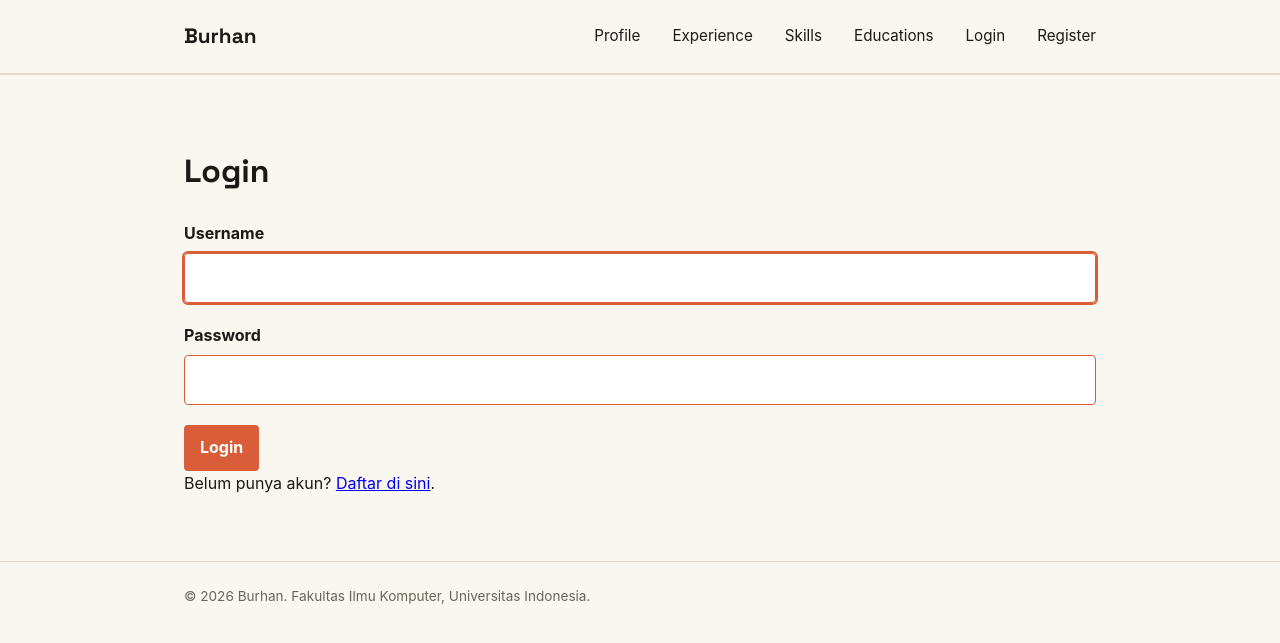
After one commit to SuruuriIsyaAlfaruq2/myportofolio, a Django app: page /login/ in a window 1280 px wide. The commit adds this page. Shown: the top 643 px of the page. Run offline with Django 5.2, Linux system fonts and the light colour scheme.

Commit message:
Menambahkan Autentikasi, Daftar, Login, dan Logout
Menerapkan Session, Cookies, dan CSRF

Menerapkan Authorization

```diff
--- a/main/urls.py
+++ b/main/urls.py
@@ -17,6 +17,12 @@ from main.views import (
     edit_experience,
     edit_skills,
     edit_educations,
+    register,
+    login_user,
+    logout_user,
+    toggle_star_educations,
+    toggle_star_experience,
+    toggle_star_skills,
     )
 
 app_name = "main"
@@ -38,4 +44,10 @@ urlpatterns = [
     path("experience/<uuid:experience_id>/edit/",edit_experience,name="edit_experience"),
     path("skills/<uuid:skills_id>/edit/",edit_skills,name="edit_skills"),
     path("educations/<uuid:educations_id>/edit/",edit_educations,name="edit_educations"),
+    path("register/", register, name="register"),
+    path("login/", login_user, name="login"),
+    path("logout/", logout_user, name="logout"),
+    path("experience/<uuid:experience_id>/star/",toggle_star_experience,name="toggle_star_experience"),
+    path("skills/<uuid:skills_id>/star/",toggle_star_skills,name="toggle_star_skills"),
+    path("educations/<uuid:educations_id>/star/",toggle_star_educations,name="toggle_star_educations"),
 ]
--- a/main/views.py
+++ b/main/views.py
@@ -1,7 +1,12 @@
 # from django.shortcuts import render
 
 # Create your views here.
+from django.contrib.auth.decorators import login_required
+from django.core.exceptions import PermissionDenied
+import datetime
 from django.contrib import messages
+from django.contrib.auth import login, logout
+from django.contrib.auth.forms import AuthenticationForm, UserCreationForm
 from django.core import serializers
 from django.http import HttpResponse
 from django.shortcuts import get_object_or_404, redirect, render
@@ -11,6 +16,7 @@ from main.models import Experience, Skills, Educations
 
 
 def show_main(request):
+    last_login = request.COOKIES.get('last_login', 'Belum ada sesi login / Cookie tidak ditemukan')
     context = {
         "name": "Suruuri Isya Alfaruq",
         "npm": "2506548080",
@@ -18,6 +24,7 @@ def show_main(request):
         "bio": (
             "IS student at Universitas Indonesia with strong interest in programming, data management, IT business processes, and information systems management. Skilled in problem solving, teamwork, and communication, with a commitment to continuous learning. Actively seeking opportunities such as projects, internships, or organizational roles to further develop and apply my skills in the IT field."
         ),
+        "last_login": last_login,
     }
     return render(request, "index.html", context)
 
@@ -72,7 +79,14 @@ def show_educations(request):
     }
     return render(request, "educations.html", context)
 
+@login_required(login_url="/login/")
 def create_experience(request):
+    # Dua baris berikut yang ditambahkan pada langkah ini.
+    # Cek apakah akun yang sedang login adalah superuser (admin/kamu);
+    # kalau bukan, hentikan permintaannya dengan 403.
+    if not request.user.is_superuser:
+        raise PermissionDenied
+
     form = ExperienceForm(request.POST or None)
 
     if request.method == "POST" and form.is_valid():
@@ -86,7 +100,14 @@ def create_experience(request):
     }
     return render(request, "experience_form.html", context)
 
+@login_required(login_url="/login/")
 def create_education(request):
+    # Dua baris berikut yang ditambahkan pada langkah ini.
+    # Cek apakah akun yang sedang login adalah superuser (admin/kamu);
+    # kalau bukan, hentikan permintaannya dengan 403.
+    if not request.user.is_superuser:
+        raise PermissionDenied
+
     form = EducationsForm(request.POST or None)
 
     if request.method == "POST" and form.is_valid():
@@ -100,8 +121,14 @@ def create_education(request):
     }
     return render(request, "educations_form.html", context)
 
+@login_required(login_url="/login/")
+def create_skill(request):
+    # Dua baris berikut yang ditambahkan pada langkah ini.
+    # Cek apakah akun yang sedang login adalah superuser (admin/kamu);
+    # kalau bukan, hentikan permintaannya dengan 403.
+    if not request.user.is_superuser:
+        raise PermissionDenied
 
-def create_skill(request):
     form = SkillsForm(request.POST or None)
 
     if request.method == "POST" and form.is_valid():
@@ -122,7 +149,7 @@ def get_experiences_json(request):
     if title_query:
         experiences = experiences.filter(title__icontains=title_query)
 
-    experiences_json = serializers.serialize("json", experiences)
+    experiences_json = serializers.serialize("json", experiences, use_natural_foreign_keys=True)
     return HttpResponse(experiences_json, content_type="application/json")
 
 
@@ -133,7 +160,7 @@ def get_skills_json(request):
     if title_query:
         skills = skills.filter(title__icontains=title_query)
 
-    skills_json = serializers.serialize("json", skills)
+    skills_json = serializers.serialize("json", skills, use_natural_foreign_keys=True)
     return HttpResponse(skills_json, content_type="application/json")
 
 
@@ -144,10 +171,17 @@ def get_educations_json(request):
     if institution_query:
         educations = educations.filter(institution__icontains=institution_query)
 
-    educations_json = serializers.serialize("json", educations)
+    educations_json = serializers.serialize("json", educations, use_natural_foreign_keys=True)
     return HttpResponse(educations_json, content_type="application/json")
 
+@login_required(login_url="/login/")
 def delete_skill(request, skills_id):
+    # Dua baris berikut yang ditambahkan pada langkah ini.
+    # Cek apakah akun yang sedang login adalah superuser (admin/kamu);
+    # kalau bukan, hentikan permintaannya dengan 403.
+    if not request.user.is_superuser:
+        raise PermissionDenied
+
     skill = get_object_or_404(Skills, pk=skills_id)
 
     if request.method == "POST":
@@ -157,7 +191,14 @@ def delete_skill(request, skills_id):
 
     return redirect("main:show_skills")
 
+@login_required(login_url="/login/")
 def delete_education(request, education_id):
+    # Dua baris berikut yang ditambahkan pada langkah ini.
+    # Cek apakah akun yang sedang login adalah superuser (admin/kamu);
+    # kalau bukan, hentikan permintaannya dengan 403.
+    if not request.user.is_superuser:
+        raise PermissionDenied
+
     education = get_object_or_404(Educations, pk=education_id)
 
     if request.method == "POST":
@@ -167,7 +208,14 @@ def delete_education(request, education_id):
 
     return redirect("main:show_educations")
 
+@login_required(login_url="/login/")
 def delete_experience(request, experience_id):
+    # Dua baris berikut yang ditambahkan pada langkah ini.
+    # Cek apakah akun yang sedang login adalah superuser (admin/kamu);
+    # kalau bukan, hentikan permintaannya dengan 403.
+    if not request.user.is_superuser:
+        raise PermissionDenied
+
     experience = get_object_or_404(Experience, pk=experience_id)
 
     if request.method == "POST":
@@ -177,8 +225,14 @@ def delete_experience(request, experience_id):
 
     return redirect("main:show_experience")
 
-#dipindahkan supaya berkumpul dengan edit lainnya
+@login_required(login_url="/login/")
 def edit_experience(request, experience_id):
+    # Dua baris berikut yang ditambahkan pada langkah ini.
+    # Cek apakah akun yang sedang login adalah superuser (admin/kamu);
+    # kalau bukan, hentikan permintaannya dengan 403.
+    if not request.user.is_superuser:
+        raise PermissionDenied
+
     experience = get_object_or_404(Experience, pk=experience_id)
 
     form = ExperienceForm(request.POST or None, instance=experience)
@@ -194,7 +248,15 @@ def edit_experience(request, experience_id):
         "experience" : experience,
     }
     return render(request, "edit_experience.html", context)
+
+@login_required(login_url="/login/")
 def edit_skills(request, skills_id):
+    # Dua baris berikut yang ditambahkan pada langkah ini.
+    # Cek apakah akun yang sedang login adalah superuser (admin/kamu);
+    # kalau bukan, hentikan permintaannya dengan 403.
+    if not request.user.is_superuser:
+        raise PermissionDenied
+
     skills = get_object_or_404(Skills, pk=skills_id)
 
     form = SkillsForm(request.POST or None, instance=skills)
@@ -210,7 +272,15 @@ def edit_skills(request, skills_id):
         "experience" : skills,
     }
     return render(request, "edit_skills.html", context)
+
+@login_required(login_url="/login/")
 def edit_educations(request, educations_id):
+    # Dua baris berikut yang ditambahkan pada langkah ini.
+    # Cek apakah akun yang sedang login adalah superuser (admin/kamu);
+    # kalau bukan, hentikan permintaannya dengan 403.
+    if not request.user.is_superuser:
+        raise PermissionDenied
+
     educations = get_object_or_404(Educations, pk=educations_id)
 
     form = EducationsForm(request.POST or None, instance=educations)
@@ -226,3 +296,82 @@ def edit_educations(request, educations_id):
         "experience" : educations,
     }
     return render(request, "edit_educations.html", context)
+
+def register(request):
+    form = UserCreationForm(request.POST or None)
+
+    if request.method == "POST" and form.is_valid():
+        form.save()
+        messages.success(request, "Akun berhasil dibuat. Silakan login.")
+        return redirect("main:login")
+
+    context = {
+        "name": "Suruuri Isya Alfaruq",
+        "form": form,
+    }
+    return render(request, "register.html", context)
+
+def login_user(request):
+    form = AuthenticationForm(request, data=request.POST or None)
+
+    if request.method == "POST" and form.is_valid():
+        user = form.get_user()
+        login(request, user)
+        response = redirect("main:show_main")
+        response.set_cookie('last_login', datetime.datetime.now().strftime('%Y-%m-%d %H:%M:%S'))
+        return response
+
+    context = {
+        "name": "Burhan",
+        "form": form,
+    }
+    return render(request, "login.html", context)
+
+def logout_user(request):
+    logout(request)
+    response = redirect("main:show_main")
+    response.delete_cookie('last_login')
+    return response
+
+# Tanpa cek is_superuser: semua akun yang sudah login boleh memberi star
+@login_required(login_url="/login/")
+def toggle_star_experience(request, experience_id):
+    experience = get_object_or_404(Experience, pk=experience_id)
+
+    if request.method == "POST":
+        # Kalau akun ini sudah pernah memberi star, batalkan star-nya.
+        # Kalau belum, tambahkan star.
+        if request.user in experience.starred_by.all():
+            experience.starred_by.remove(request.user)
+        else:
+            experience.starred_by.add(request.user)
+
+    return redirect("main:show_experience")
+
+@login_required(login_url="/login/")
+def toggle_star_skills(request, skills_id):
+    skills = get_object_or_404(Skills, pk=skills_id)
+
+    if request.method == "POST":
+        # Kalau akun ini sudah pernah memberi star, batalkan star-nya.
+        # Kalau belum, tambahkan star.
+        if request.user in skills.starred_by.all():
+            skills.starred_by.remove(request.user)
+        else:
+            skills.starred_by.add(request.user)
+
+    return redirect("main:show_skills")
+
+@login_required(login_url="/login/")
+def toggle_star_educations(request, educations_id):
+    educations = get_object_or_404(Educations, pk=educations_id)
+
+    if request.method == "POST":
+        # Kalau akun ini sudah pernah memberi star, batalkan star-nya.
+        # Kalau belum, tambahkan star.
+        if request.user in educations.starred_by.all():
+            educations.starred_by.remove(request.user)
+        else:
+            educations.starred_by.add(request.user)
+
+    return redirect("main:show_educations")
--- a/static/css/style.css
+++ b/static/css/style.css
@@ -712,6 +712,28 @@ h1, .brand {
     width: 100%;
 }
 
+.star-form {
+    display: inline;
+}
+
+.button-star {
+    display: inline-flex;
+    align-items: center;
+    gap: 0.4rem;
+    background: var(--ink);
+}
+
+.button-star.is-starred {
+    background: var(--accent);
+}
+
+.star-count {
+    padding: 0.05rem 0.4rem;
+    border-radius: 999px;
+    background: rgba(255, 255, 255, 0.25);
+    font-size: 0.8rem;
+}
+
 @media (max-width: 600px) {
     .project-header {
         align-items: flex-start;
--- a/templates/base.html
+++ b/templates/base.html
@@ -19,6 +19,14 @@
                 <a href="{% url 'main:show_experience' %}">Experience</a>
                 <a href="{% url 'main:show_skills' %}">Skills</a>
                 <a href="{% url 'main:show_educations' %}">Educations</a>
+                {% if user.is_authenticated %}
+                    <span class="nav-user">{{ user.username }}</span>
+                    <a href="{% url 'main:logout' %}">Logout</a>
+                {% else %}
+                    <a href="{% url 'main:login' %}">Login</a>
+                    <a href="{% url 'main:register' %}">Register</a>
+                {% endif %}
+
             </nav>
         </div>
     </header>
--- a/templates/educations.html
+++ b/templates/educations.html
@@ -11,11 +11,13 @@
 
                 <div class="project-header education-header">
                     <h1>Educations</h1>
+                    {% if user.is_superuser %}
                         <a href="{% url 'main:create_education' %}"
                         class="button project-add-button education-add-button">
                             <span aria-hidden="true">+</span>
                             Tambah Education
                         </a>
+                    {% endif %}
                 </div>
 
                 <!-- Form Pencarian Eksklusif Education -->
@@ -63,6 +65,7 @@
                                         </h4>
                                     </div>
                                 </div>
+                                {% if user.is_superuser %}
                                     <div class="education-card-actions">
                                         <a href="{% url 'main:edit_educations' education.id%}"
                                         class="button button-secondary">
@@ -71,6 +74,8 @@
                                         </a>
                                         {% include "components/educations_delete_modal.html" with education=education %}
                                     </div>
+                                {% endif %}
+                                {% include "components/educations_star.html" with educations=education %}
                             </article>
                         </div>
                     {% empty %}
--- a/templates/experience.html
+++ b/templates/experience.html
@@ -9,12 +9,13 @@
                 <p class="section-kicker">Perjalanan profesional saya</p>
                 <div class="project-header experience-header">
                     <h1>Experiences</h1>
+                    {% if user.is_superuser %}
                         <a href="{% url 'main:create_experience' %}"
                         class="button project-add-button experience-add-button">
                             <span aria-hidden="true">+</span>
                             Tambah Experience
                         </a>
-
+                    {% endif %}
                 </div>
                 <form method="get"
                       action="{% url 'main:show_experience' %}"
@@ -38,6 +39,7 @@
                             <h2>{{ experience.title }}</h2>
                             <span class="experience-category">{{ experience.category }}</span>
                             <p class="experience-description">{{ experience.description }}</p>
+                            {% if user.is_superuser %}
                                 <div class="project-card-actions experience-card-actions">
                                     <div class="project-actions experience-actions">
                                         <a href="{% url 'main:edit_experience' experience.id%}"
@@ -48,6 +50,8 @@
                                         {% include "components/experience_delete_modal.html" with experience=experience %}
                                     </div>
                                 </div>
+                            {% endif %}
+                            {% include "components/experience_star.html" with experience=experience %}
                         </article>
                     {% empty %}
                         {% if title_query %}
--- a/templates/index.html
+++ b/templates/index.html
@@ -25,6 +25,10 @@
                             <dt>Program</dt>
                             <dd>{{ study_program }}</dd>
                         </div>
+                        <div class="meta-row">
+                            <dt>Sesi Terakhir Login</dt>
+                            <dd>{{ last_login }}</dd>
+                        </div>
                     </dl>
                     <div class="social-links">
                         <a href="https://github.com/SuruuriIsyaAlfaruq2" class="social-link">GitHub</a>
--- /dev/null
+++ b/templates/login.html
@@ -0,0 +1,33 @@
+{% extends "base.html" %}
+{% block meta %}
+    <title>Login - {{ name }}</title>
+{% endblock meta %}
+{% block content %}
+    <main>
+        <section class="experience-section">
+            <div class="container">
+                <h1>Login</h1>
+                {% for message in messages %}
+                    <p class="form-message">{{ message }}</p>
+                {% endfor %}
+                <form method="post" action="{% url 'main:login' %}" class="project-form">
+                    {% csrf_token %}
+                    {% for field in form %}
+                        <div class="form-group">
+                            <label for="{{ field.id_for_label }}">{{ field.label }}</label>
+                            {{ field }}
+                            {% for error in field.errors %}
+                                <p class="form-error">{{ error }}</p>
+                            {% endfor %}
+                        </div>
+                    {% endfor %}
+                    {% for error in form.non_field_errors %}
+                        <p class="form-error">{{ error }}</p>
+                    {% endfor %}
+                    <button type="submit" class="button">Login</button>
+                </form>
+                <p>Belum punya akun? <a href="{% url 'main:register' %}">Daftar di sini</a>.</p>
+            </div>
+        </section>
+    </main>
+{% endblock content %}
```
Also changed, not shown: main/models.py (+15 -0 lines), templates/components/educations_star.html (added, +10 -0 lines), templates/components/experience_star.html (added, +10 -0 lines), templates/components/skills_star.html (added, +10 -0 lines), templates/register.html (added, +33 -0 lines), templates/skills.html (+8 -0 lines), main/migrations/0005_educations_starred_by_experience_starred_by_and_more.py (added). Lines whose indentation alone changed are shown as unchanged.
